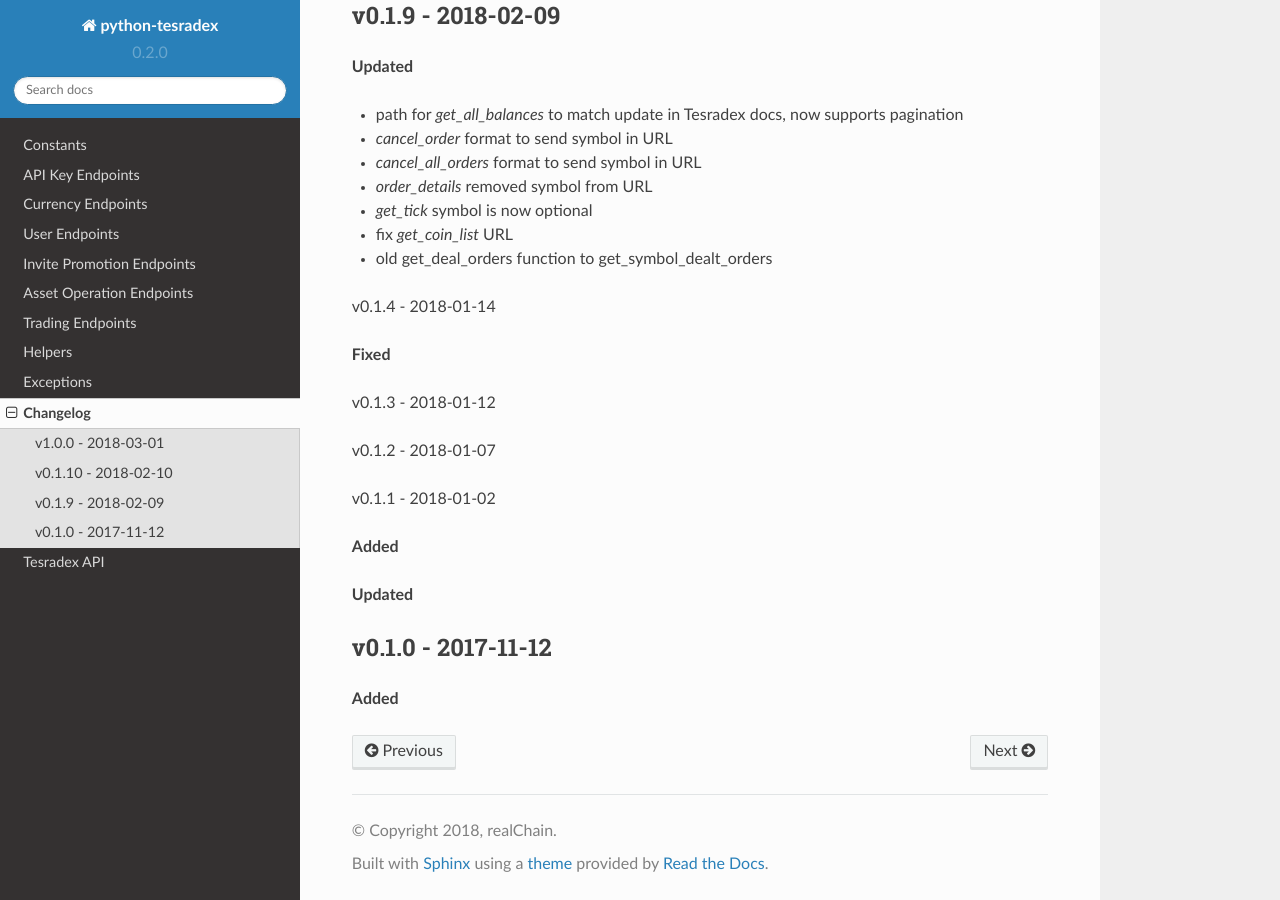
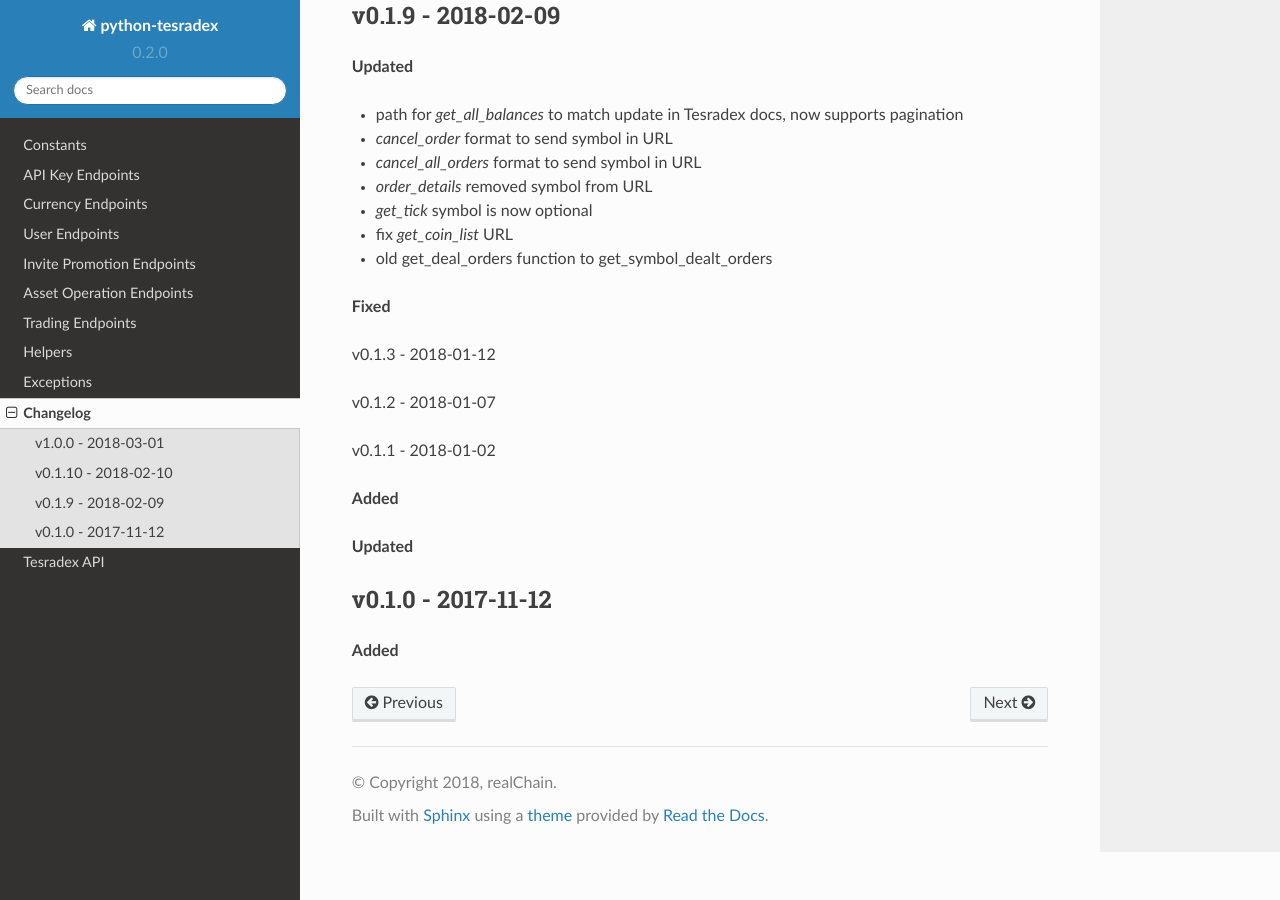
Before and after one commit to TesrabNetwork/python-tesradex, a Sphinx documentation site: the page built from docs/changelog.rst, in a window 1280 px wide and 900 px high, scrolled down 1209 px. Built offline with Sphinx 7.4.7 and the Read the Docs theme 2.0.0, drawn with Linux system fonts in a browser that asks for light colours; formulas are drawn with MathJax 3; pages that are not in the unit, such as notebooks, are missing from menus.

```diff
--- a/docs/changelog.rst
+++ b/docs/changelog.rst
@@ -60,7 +60,7 @@
 - old get_deal_orders function to get_symbol_dealt_orders
 
 
-v0.1.4 - 2018-01-14
+
 
 
 
```
